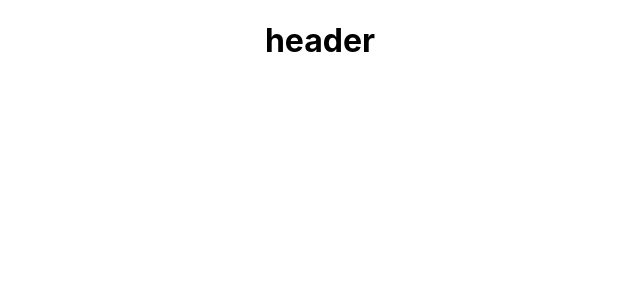
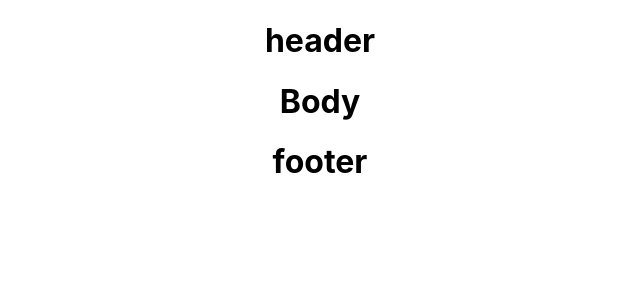
Before and after one commit to mjh090801abc/studey_frontend, a React (Create React App) app in the folder chapter5/: page / in a window 1280 px wide. Shown: the top 300 px of the page, without its empty margins (320-960 px from the left). Built offline with nearby package versions, Linux system fonts and the light colour scheme.

Commit message:
App파일에 import하여 적용

```diff
--- a/chapter5/src/App.js
+++ b/chapter5/src/App.js
@@ -1,10 +1,14 @@
 import './App.css';
+import Footer from './component/Footer';
 import Header from './component/Header';
+import Body from './component/body';
 
 function App() {
   return (
     <div className='App'>
       <Header />
+      <Body />
+      <Footer />
     </div>
 
     // <div></div> === <div />
```
